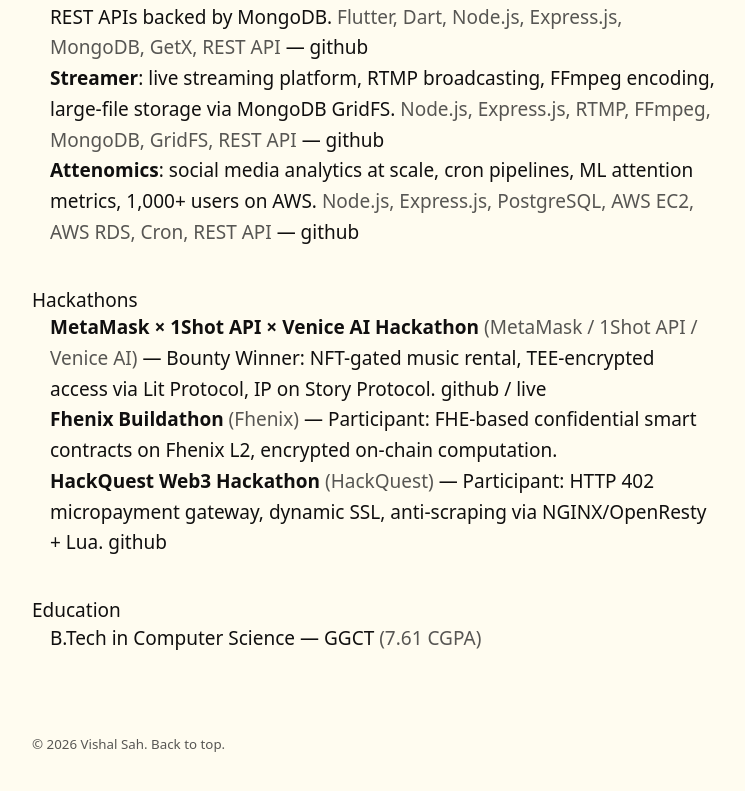
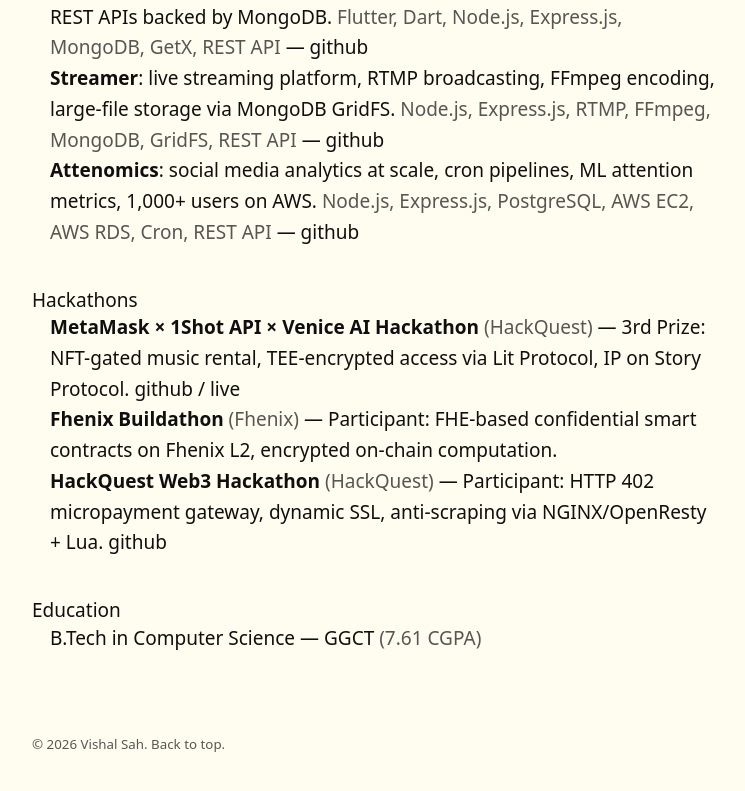
Before and after one commit to weshallsah/we.shall.sah, a Next.js app: page / in a window 1280 px wide. Shown: the part 1349-2140 px from the top of the page, without its empty margins (266-1011 px from the left). Built offline with nearby package versions, Linux system fonts and the light colour scheme.

Commit message:
gitlab cicd integrated

```diff
--- a/src/data/portfolio.ts
+++ b/src/data/portfolio.ts
@@ -149,12 +149,12 @@
   {
     id: '1',
     name: 'MetaMask × 1Shot API × Venice AI Hackathon',
-    organizer: 'MetaMask / 1Shot API / Venice AI',
+    organizer: 'HackQuest',
     project: 'ProSound – Web3 Music Rental Protocol',
     description:
-      'Built a decentralized music rental protocol using NFTs for content ownership and time-bound access. Record NFTs represent ownership; rental NFTs grant encrypted access via Lit Protocol TEE. IP registered on Story Protocol. Winner of bounties for best use of decentralized access control.',
+      'Built a decentralized music rental protocol using NFTs for content ownership and time-bound access. Record NFTs represent ownership; rental NFTs grant encrypted access via Lit Protocol TEE. IP registered on Story Protocol. Won 3rd prize for best use of decentralized access control.',
     blurb: 'NFT-gated music rental, TEE-encrypted access via Lit Protocol, IP on Story Protocol',
-    result: 'Bounty Winner',
+    result: '3rd Prize',
     technologies: ['Solidity', 'Hardhat', 'Story Protocol', 'Lit Protocol', 'IPFS', 'ERC-721', 'Node.js'],
     liveUrl: 'https://www.prosound.live',
     githubUrl: 'https://github.com/prosound-live/contract-soundlive',
```
Also changed, not shown: .gitlab-ci.yml (added).
